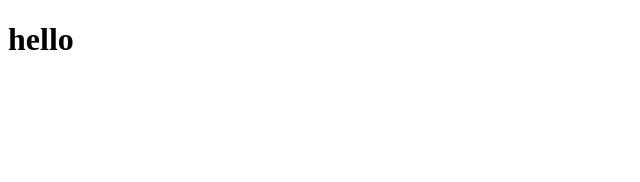
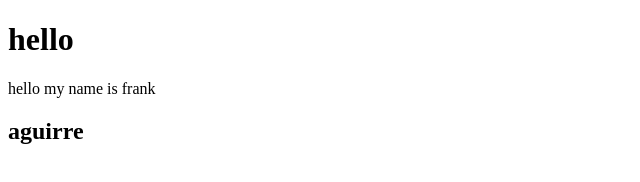
Before and after one commit to frankieag10/new-repo, a plain HTML site: page index.html in a window 1280 px wide. Shown: the whole page, without its empty margins (0-640 px from the left). Drawn offline with Linux system fonts and the light colour scheme.

Commit message:
sample-project

```diff
--- a/index.html
+++ b/index.html
@@ -9,5 +9,7 @@
 </head>
 <body>
     <h1>hello</h1>
+    <p>hello my name is frank</p>
+    <h2>aguirre</h2>
 </body>
 </html>
```
